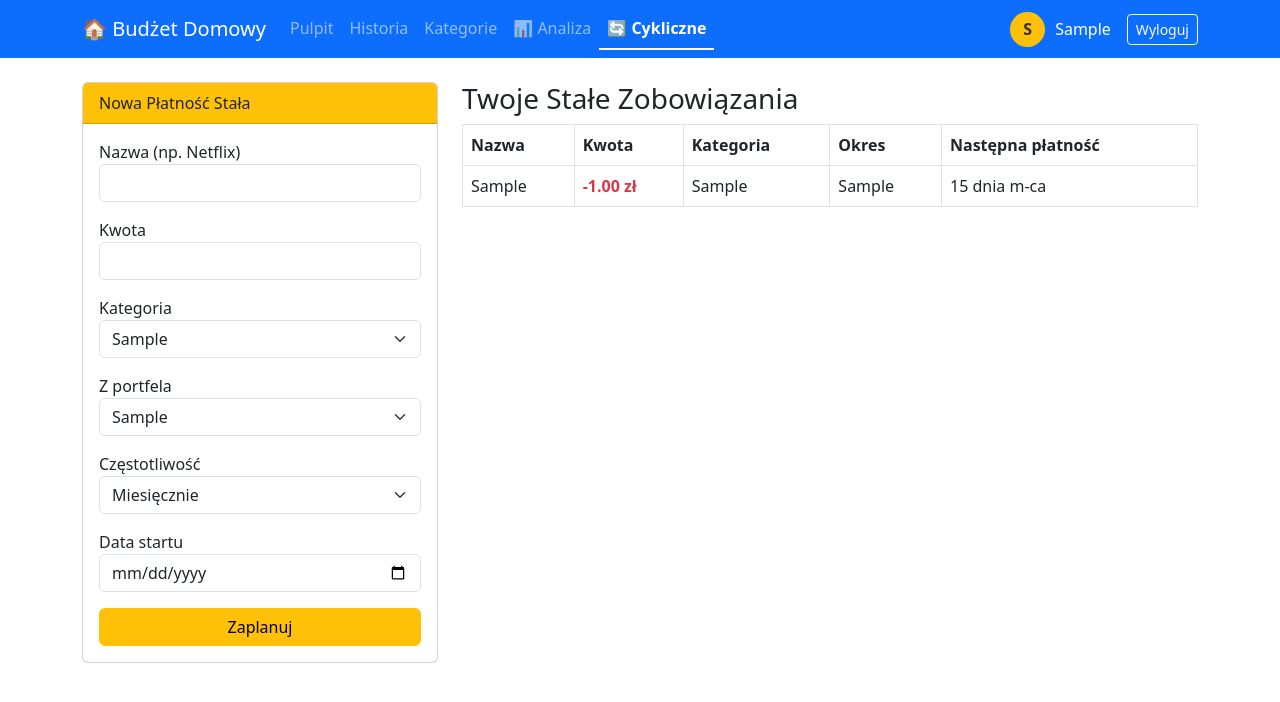
After one commit to Putek19/BazyDanych2, a Flask app: page /cyclic in a window 1280 px wide. The commit adds this page. Shown: the top 702 px of the page. Run offline with Flask 3, Linux system fonts and the light colour scheme; the visitor is signed in with stand-in values (Sample User, id 1); tables that the repository leaves empty hold one stand-in row (values such as "Sample post").

Commit message:
feat: zapomnialem hasla dodane oraz analiza i platnosci cykliczne

```diff
--- a/requirements.txt
+++ b/requirements.txt
@@ -1,4 +1,5 @@
 Flask
+flask-mail
 Flask-SQLAlchemy
 oracledb
 python-dotenv
--- a/src/routes.py
+++ b/src/routes.py
@@ -1,9 +1,22 @@
 from decimal import Decimal
-from flask import Blueprint, render_template, redirect, url_for, flash, request, session
+from flask import (
+    Blueprint,
+    render_template,
+    redirect,
+    url_for,
+    flash,
+    request,
+    session,
+    current_app,
+)
 from werkzeug.security import generate_password_hash, check_password_hash
 from datetime import datetime
 from . import db
 from .models import User, Household, HouseholdMember, SubBudget, Category, Transaction
+from flask_mail import Message
+from itsdangerous import URLSafeTimedSerializer
+from . import db, mail
+from sqlalchemy import func
 
 bp = Blueprint("main", __name__)
 
@@ -267,3 +280,152 @@ def categories():
     # Wyświetlanie listy
     cats = Category.query.filter_by(id_gospodarstwa=member.id_gospodarstwa).all()
     return render_template("categories.html", categories=cats)
+
+
+def send_reset_email(user):
+    s = URLSafeTimedSerializer(current_app.config["SECRET_KEY"])
+    token = s.dumps(user.email, salt="email-confirm")  # Token ważny dla tego emaila
+
+    msg = Message(
+        "Reset Hasła - Budżet Domowy",
+        sender="twoj.adres@gmail.com",  # Musi być ten sam co w .env
+        recipients=[user.email],
+    )
+
+    # Tworzymy link (external=True daje pełny adres http://localhost...)
+    link = url_for("main.reset_token", token=token, _external=True)
+
+    msg.body = f"""Witaj {user.nazwa_uzytkownika},
+
+Aby zresetować hasło, kliknij w poniższy link:
+{link}
+
+Jeśli to nie Ty prosiłeś o reset, zignoruj tę wiadomość.
+"""
+    try:
+        mail.send(msg)
+    except Exception as e:
+        print(f"Błąd wysyłania maila: {e}")
+
+
+@bp.route("/reset_password", methods=["GET", "POST"])
+def reset_request():
+    if request.method == "POST":
+        email = request.form.get("email")
+        user = User.query.filter_by(email=email).first()
+        if user:
+            send_reset_email(user)
+        # Zawsze wyświetlamy ten sam komunikat dla bezpieczeństwa (żeby nie zdradzać czy mail istnieje)
+        flash("Jeśli konto istnieje, wysłaliśmy instrukcję na email.", "info")
+        return redirect(url_for("main.login"))
+    return render_template("reset_request.html")
+
+
+@bp.route("/reset_password/<token>", methods=["GET", "POST"])
+def reset_token(token):
+    # --- POPRAWKA TUTAJ ---
+    # Zmieniamy bp.secret_key na current_app.config['SECRET_KEY']
+    s = URLSafeTimedSerializer(current_app.config["SECRET_KEY"])
+    # ----------------------
+
+    try:
+        # Token ważny przez 3600 sekund (1 godzina)
+        email = s.loads(token, salt="email-confirm", max_age=3600)
+    except Exception as e:
+        # Warto wypisać błąd w konsoli dla pewności
+        print(f"Błąd tokena: {e}")
+        flash("Link jest nieprawidłowy lub wygasł.", "danger")
+        return redirect(url_for("main.reset_request"))
+
+    if request.method == "POST":
+        password = request.form.get("password")
+
+        user = User.query.filter_by(email=email).first()
+        if user:
+            user.haslo_hash = generate_password_hash(password)
+            db.session.commit()
+            flash("Twoje hasło zostało zmienione! Możesz się zalogować.", "success")
+            return redirect(url_for("main.login"))
+
+    return render_template("reset_token.html")
+
+
+# --- NOWE FUNKCJE (Wklej na końcu src/routes.py) ---
+
+
+@bp.route("/analysis")
+def analysis():
+    user = get_current_user()
+    if not user:
+        return redirect(url_for("main.login"))
+
+    member = HouseholdMember.query.filter_by(id_uzytkownika=user.id).first()
+
+    # Zapytanie SQL: Wybierz nazwę kategorii i sumę kwot, zgrupuj po kategorii
+    # Filtrujemy tylko 'Wydatek'
+    data = (
+        db.session.query(Category.nazwa, func.sum(Transaction.kwota))
+        .join(Transaction)
+        .filter(Transaction.podbudzet.has(id_gospodarstwa=member.id_gospodarstwa))
+        .filter(Transaction.typ == "Wydatek")
+        .group_by(Category.nazwa)
+        .all()
+    )
+
+    # Przygotowanie danych dla Chart.js (JavaScript potrzebuje dwóch list)
+    labels = [row[0] for row in data]
+    values = [float(row[1]) for row in data]  # Konwersja Decimal na float dla JS
+
+    return render_template("analysis.html", labels=labels, values=values)
+
+
+from .models import (
+    CyclicTransaction,
+)  # Upewnij się że masz ten import na górze, albo dodaj go tutaj lokalnie
+
+
+@bp.route("/cyclic", methods=["GET", "POST"])
+def cyclic():
+    user = get_current_user()
+    if not user:
+        return redirect(url_for("main.login"))
+
+    member = HouseholdMember.query.filter_by(id_uzytkownika=user.id).first()
+
+    if request.method == "POST":
+        nazwa = request.form.get("nazwa")
+        kwota = Decimal(request.form.get("kwota"))
+        okres = request.form.get("okres")  # np. Miesięcznie
+        cat_id = request.form.get("kategoria")
+        bud_id = request.form.get("podbudzet")
+        data_startu = datetime.strptime(request.form.get("data_startu"), "%Y-%m-%d")
+
+        new_cyclic = CyclicTransaction(
+            id_uzytkownika=user.id,
+            id_podbudzetu=bud_id,
+            id_kategorii=cat_id,
+            typ="Wydatek",  # Zakładamy że cykliczne to zazwyczaj rachunki
+            nazwa=nazwa,
+            kwota=kwota,
+            data_startu=data_startu,
+            okres=okres,
+        )
+        db.session.add(new_cyclic)
+        db.session.commit()
+        flash("Dodano płatność cykliczną.")
+        return redirect(url_for("main.cyclic"))
+
+    # Pobieranie danych do wyświetlenia
+    transakcje_cykliczne = CyclicTransaction.query.filter(
+        CyclicTransaction.podbudzet.has(id_gospodarstwa=member.id_gospodarstwa)
+    ).all()
+
+    categories = Category.query.filter_by(id_gospodarstwa=member.id_gospodarstwa).all()
+    budgets = SubBudget.query.filter_by(id_gospodarstwa=member.id_gospodarstwa).all()
+
+    return render_template(
+        "cyclic.html",
+        cykliczne=transakcje_cykliczne,
+        categories=categories,
+        budgets=budgets,
+    )
--- a/src/templates/base.html
+++ b/src/templates/base.html
@@ -49,6 +49,14 @@
                         <a class="nav-link {{ 'active' if request.endpoint == 'main.categories' else '' }}"
                            href="{{ url_for('main.categories') }}">Kategorie</a>
                     </li>
+                    <li class="nav-item">
+    <a class="nav-link {{ 'active' if request.endpoint == 'main.analysis' else '' }}"
+       href="{{ url_for('main.analysis') }}">📊 Analiza</a>
+</li>
+<li class="nav-item">
+    <a class="nav-link {{ 'active' if request.endpoint == 'main.cyclic' else '' }}"
+       href="{{ url_for('main.cyclic') }}">🔄 Cykliczne</a>
+</li>
                 </ul>
                 {% endif %}
 
--- /dev/null
+++ b/src/templates/cyclic.html
@@ -0,0 +1,80 @@
+{% extends "base.html" %}
+
+{% block content %}
+<div class="row">
+    <div class="col-md-4">
+        <div class="card">
+            <div class="card-header bg-warning text-dark">Nowa Płatność Stała</div>
+            <div class="card-body">
+                <form method="POST">
+                    <div class="mb-3">
+                        <label>Nazwa (np. Netflix)</label>
+                        <input type="text" name="nazwa" class="form-control" required>
+                    </div>
+                    <div class="mb-3">
+                        <label>Kwota</label>
+                        <input type="number" step="0.01" name="kwota" class="form-control" required>
+                    </div>
+                    <div class="mb-3">
+                        <label>Kategoria</label>
+                        <select name="kategoria" class="form-select">
+                            {% for c in categories %}
+                            <option value="{{ c.id }}">{{ c.nazwa }}</option>
+                            {% endfor %}
+                        </select>
+                    </div>
+                    <div class="mb-3">
+                        <label>Z portfela</label>
+                        <select name="podbudzet" class="form-select">
+                            {% for b in budgets %}
+                            <option value="{{ b.id }}">{{ b.nazwa }}</option>
+                            {% endfor %}
+                        </select>
+                    </div>
+                    <div class="mb-3">
+                        <label>Częstotliwość</label>
+                        <select name="okres" class="form-select">
+                            <option value="Miesięcznie">Miesięcznie</option>
+                            <option value="Tygodniowo">Tygodniowo</option>
+                            <option value="Rocznie">Rocznie</option>
+                        </select>
+                    </div>
+                    <div class="mb-3">
+                        <label>Data startu</label>
+                        <input type="date" name="data_startu" class="form-control" required>
+                    </div>
+                    <button type="submit" class="btn btn-warning w-100">Zaplanuj</button>
+                </form>
+            </div>
+        </div>
+    </div>
+
+    <div class="col-md-8">
+        <h3>Twoje Stałe Zobowiązania</h3>
+        <table class="table table-bordered">
+            <thead>
+                <tr>
+                    <th>Nazwa</th>
+                    <th>Kwota</th>
+                    <th>Kategoria</th>
+                    <th>Okres</th>
+                    <th>Następna płatność</th>
+                </tr>
+            </thead>
+            <tbody>
+                {% for c in cykliczne %}
+                <tr>
+                    <td>{{ c.nazwa }}</td>
+                    <td class="text-danger fw-bold">-{{ "%.2f"|format(c.kwota) }} zł</td>
+                    <td>{{ c.kategoria.nazwa }}</td>
+                    <td>{{ c.okres }}</td>
+                    <td>{{ c.data_startu.strftime('%d dnia m-ca') }}</td>
+                </tr>
+                {% else %}
+                <tr><td colspan="5">Brak stałych opłat.</td></tr>
+                {% endfor %}
+            </tbody>
+        </table>
+    </div>
+</div>
+{% endblock %}
--- a/src/templates/login.html
+++ b/src/templates/login.html
@@ -8,4 +8,7 @@
         <button type="submit" class="btn btn-primary w-100">Wejdź</button>
     </form>
 </div>
+<div class="mt-3 text-center">
+    <a href="{{ url_for('main.reset_request') }}">Nie pamiętam hasła</a>
+</div>
 {% endblock %}
```
Also changed, not shown: src/__init__.py (+4 -3 lines), src/config.py (+7 -1 lines), src/templates/analysis.html (added, +47 -0 lines), src/templates/reset_request.html (added, +19 -0 lines), src/templates/reset_token.html (added, +19 -0 lines).
